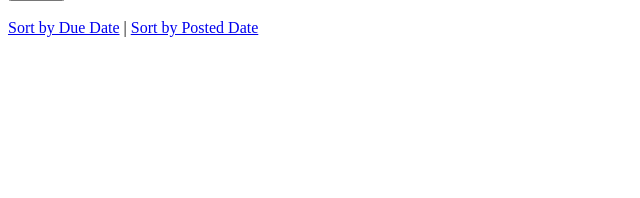
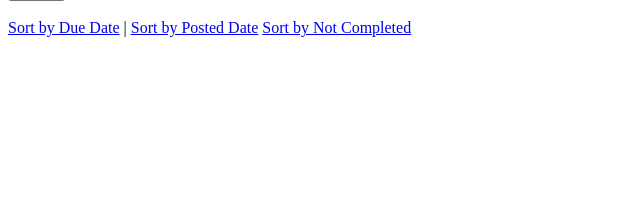
Before and after one commit to aytbunbun/django-test-exercise, a Django app: page / in a window 1280 px wide. Shown: the part 212-410 px from the top of the page, without its empty margins (0-640 px from the left). Run offline with Django 5.2, Linux system fonts and the light colour scheme; data that the repository does not hold is empty.

Commit message:
completed非表示機能追加

```diff
--- a/todo/templates/todo/index.html
+++ b/todo/templates/todo/index.html
@@ -34,6 +34,7 @@
     <div>
       <a href="{% url 'index' %}?order=due">Sort by Due Date</a> |
       <a href="{% url 'index' %}?order=post">Sort by Posted Date</a>
+      <a href="{% url 'index' %}?order=not_completed">Sort by Not Completed</a>
     </div>
 
     {% for task in tasks %}
--- a/todo/views.py
+++ b/todo/views.py
@@ -12,6 +12,8 @@ def index(request):
         task.save()
     if request.GET.get('order') == 'due':
         tasks = Task.objects.order_by('due_at')
+    if request.GET.get('order') == 'not_completed':
+        tasks = Task.objects.filter(completed=False)
     else:
         tasks = Task.objects.order_by('-posted_at')
     context = {
```
